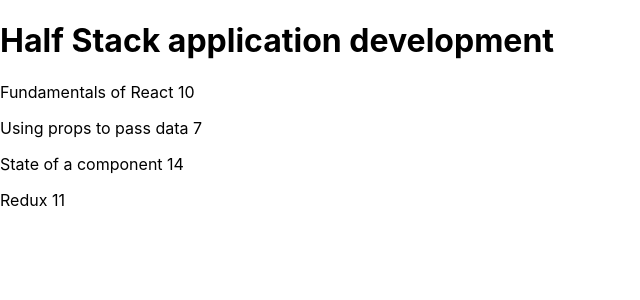
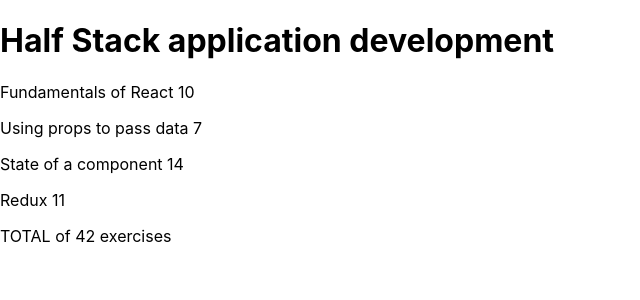
Before and after one commit to mnemicon/fullstackopen-palautukset, a React (Create React App) app in the folder osa02/kurssitiedot-2/: page / in a window 1280 px wide. Shown: the top 300 px of the page, without its empty margins (0-640 px from the left). Built offline with nearby package versions, Linux system fonts and the light colour scheme.

Commit message:
Add Part 2.2 kurssitiedot-2 Step 7

```diff
--- a/osa02/kurssitiedot-2/src/App.js
+++ b/osa02/kurssitiedot-2/src/App.js
@@ -38,7 +38,6 @@
       <Part part={ parts[3] } />
  */
 
-      /*
 const Total = ({sum}) => {
   return (
   <div>
@@ -46,7 +45,6 @@
   </div>
   )
 }
-*/
 
 const Course = ({course}) => {
   //console.log(course)
@@ -55,11 +53,10 @@
     <div>
       <Header course={ course } />
       <Content parts={ course.parts } />
+      <Total sum={ course.parts[0].exercises + course.parts[1].exercises + course.parts[2].exercises + course.parts[3].exercises } />
     </div>
   )
 }
-//       <Total sum={ course.parts[0].exercises + course.parts[1].exercises + course.parts[2].exercises + course.parts[3].exercises } />
-
 
 const App = () => {
   //APP SISÄLTÄÄ KAIKEN DATAN
```
